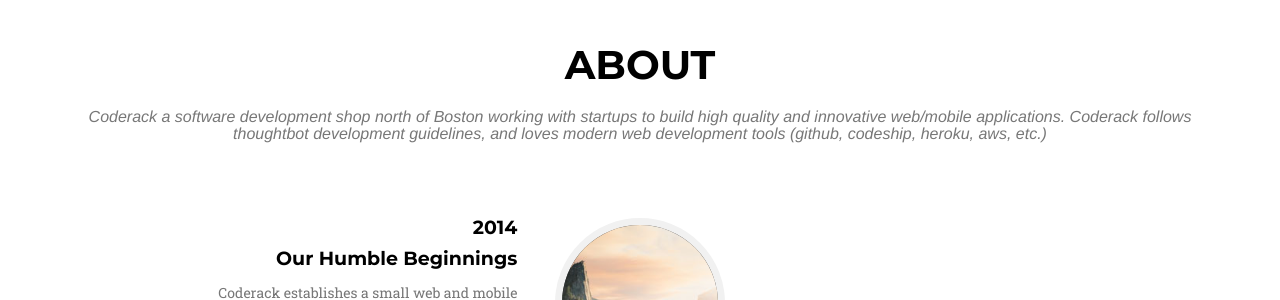
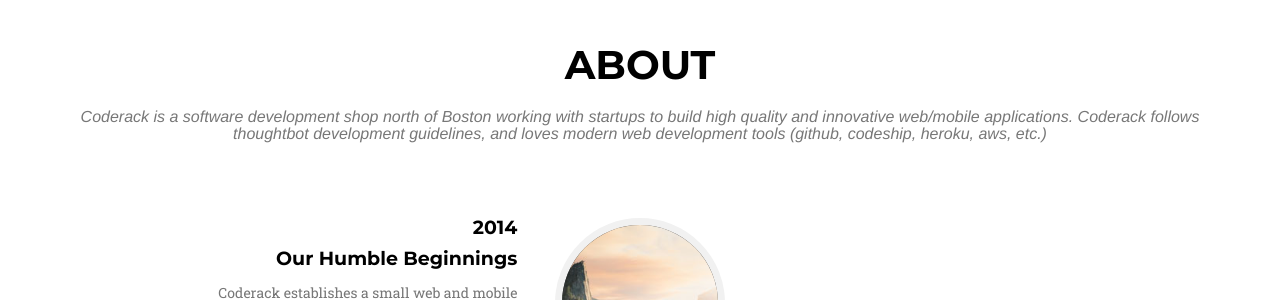
Before and after one commit to coderack/coderack.github.io, a Jekyll site: the page built from index.html, in a window 1280 px wide and 900 px high, scrolled down 2606 px. Shown: the part 152-452 px from the top of the window. Built offline with Jekyll 4.4.1, drawn with Linux system fonts in a browser that asks for light colours; some web fonts are replaced; a file with an impossible date is left out.

Commit message:
Updated about.html

```diff
--- a/_includes/about.html
+++ b/_includes/about.html
@@ -4,7 +4,7 @@
             <div class="row">
                 <div class="col-lg-12 text-center">
                     <h2 class="section-heading">About</h2>
-                    <h3 class="section-subheading text-muted">Coderack a software development shop north of Boston working with startups to build high quality and innovative web/mobile applications. Coderack follows thoughtbot development guidelines, and loves modern web development tools (github, codeship, heroku, aws, etc.)</h3>
+                    <h3 class="section-subheading text-muted">Coderack is a software development shop north of Boston working with startups to build high quality and innovative web/mobile applications. Coderack follows thoughtbot development guidelines, and loves modern web development tools (github, codeship, heroku, aws, etc.)</h3>
                 </div>
             </div>
             <div class="row">
```
